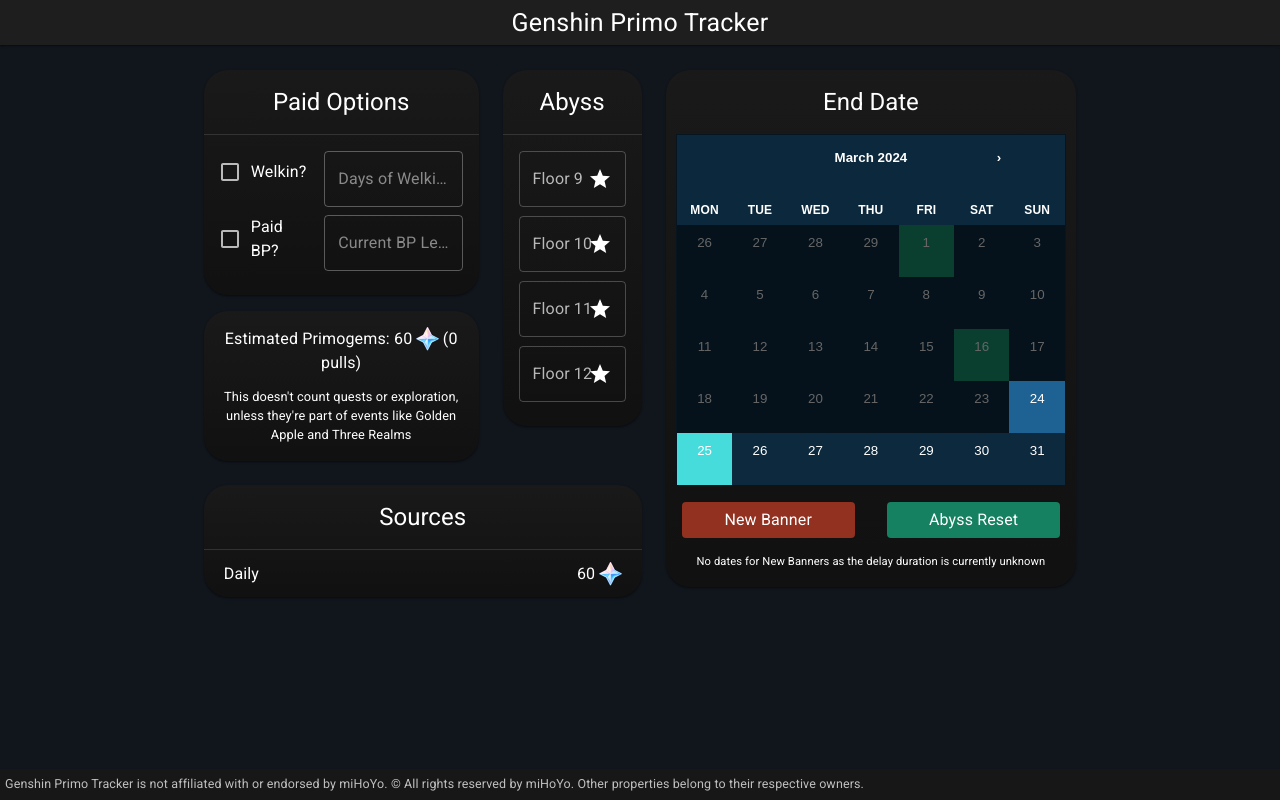
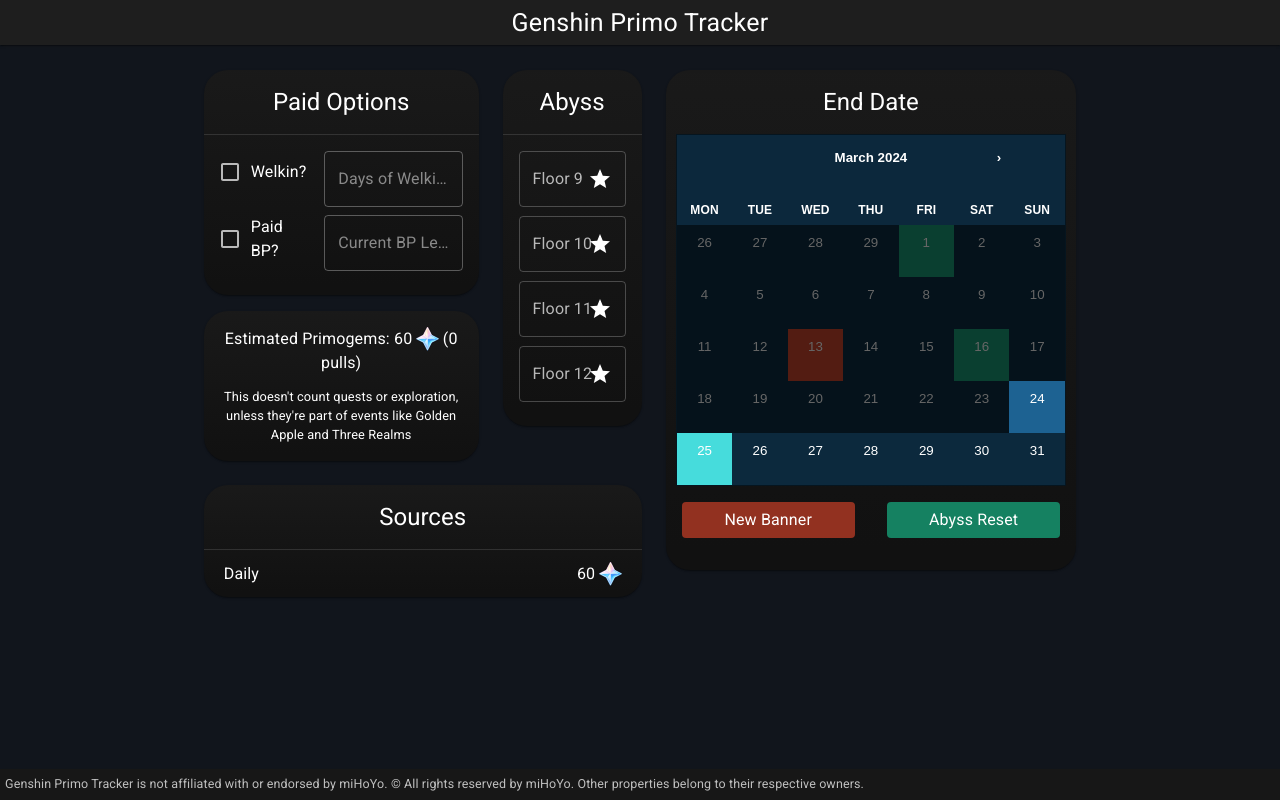
Before and after one commit to SirDerpyHerp/genshin-primo, a React (Create React App) app: page / in a window 1280 px wide. Built offline with nearby package versions, Linux system fonts and the light colour scheme.

Commit message:
2.7 Update Dates

```diff
--- a/package.json
+++ b/package.json
@@ -1,6 +1,6 @@
 {
   "name": "genshin-primo",
-  "version": "2.6.11",
+  "version": "2.6.12",
   "private": true,
   "homepage": "http://sirderpyherp.github.io/genshin-primo",
   "dependencies": {
--- a/src/App.tsx
+++ b/src/App.tsx
@@ -184,8 +184,8 @@
                 }
             }
 
-            // 2.7 Compensation
-            if (checkDay.getDay() === 3) {
+            // Last 2.7 Compensation
+            if (checkDay.getTime() === to_utc(new Date(2022, 5-1, 25)).getTime()) {
                 increment('2.7 Compensation', 400)
             }
 
@@ -348,7 +348,6 @@
                                     </Grid>
                                 })
                             }
-                            <Grid item xs={12}><Typography textAlign='center' fontSize='0.7rem'>No dates for New Banners as the delay duration is currently unknown</Typography></Grid>
                             {
                                 hasEstimated ? <Grid item xs={12}><Typography textAlign='center' fontSize='0.7rem'>Unfinished main events use the average amount of primos from previous patches</Typography></Grid> : null
                             }
--- a/src/Components/Calendar/index.tsx
+++ b/src/Components/Calendar/index.tsx
@@ -54,9 +54,10 @@
             res.push('abyssReset')
         }
 
-        if ((new Date(2022, 2, 30).getTime() - date.getTime())/86400000 % 21 === 0) { // Use start of 2.6
-            //res.push('newBanner')
-            // Remove New Banner cause of delay
+        if ((date.getTime() > new Date(2022, 5-1, 30).getTime()) && ((date.getTime() === new Date(2022, 5-1, 31).getTime()) ||
+            ((new Date(2022, 7-1, 13).getTime() - date.getTime())/86400000 % 21 === 0 &&
+            (date.getTime() !== new Date(2022, 6-1, 1).getTime())))) { // Use start of 2.8, add exception for 2.7
+            res.push('newBanner')
         }
 
         return res
```
